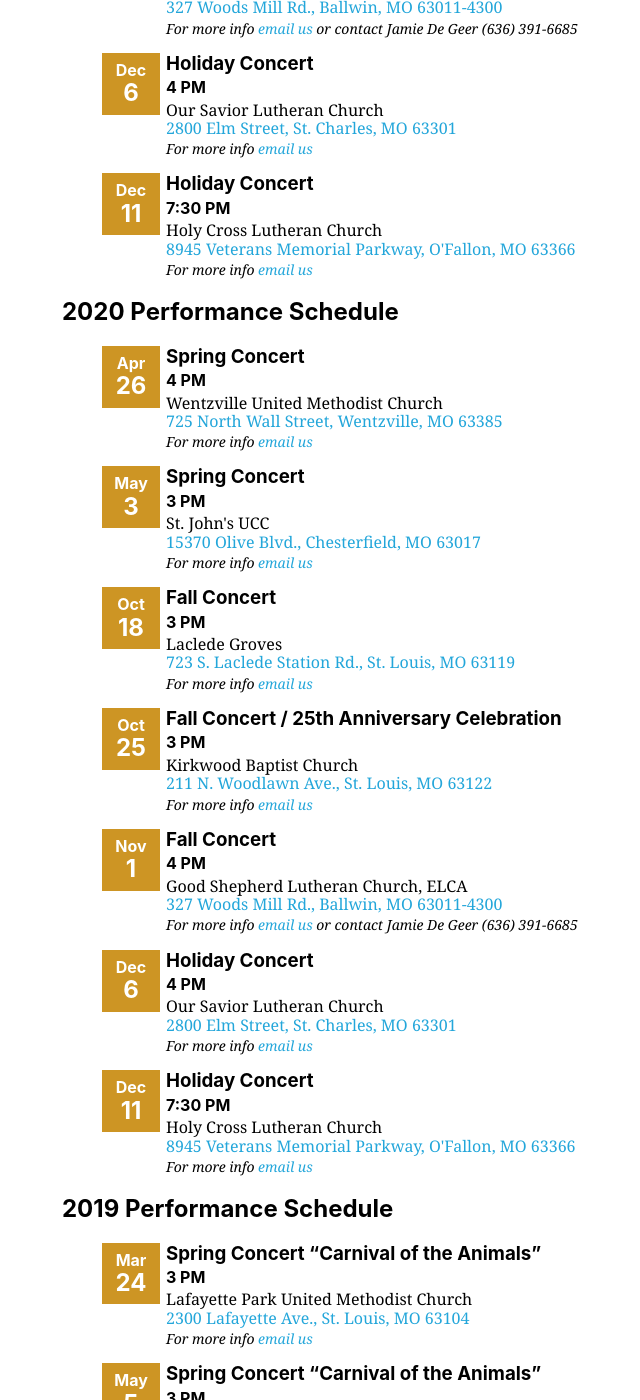
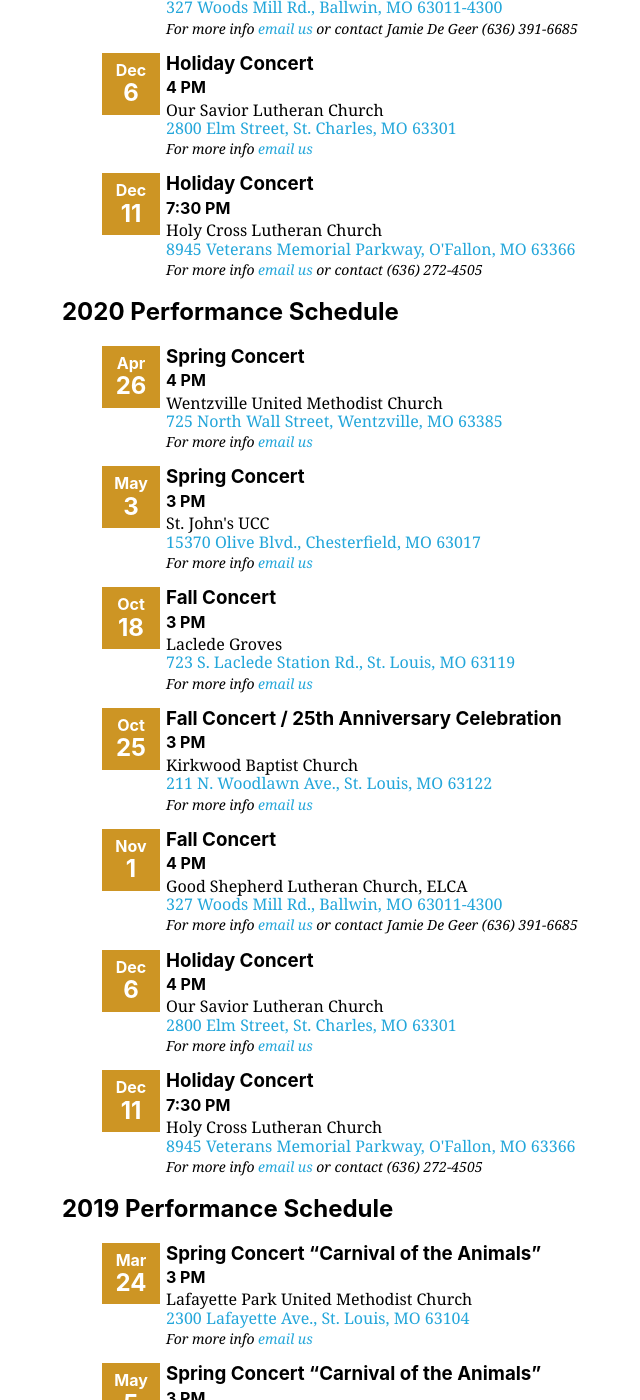
Before and after one commit to GatewayRingers/GatewayRingers.github.io, a Jekyll site: the page built from events.html, in a window 1280 px wide and 1400 px high, scrolled down 962 px. Shown: the whole window, without its empty margins (74-714 px from the left). Built offline with Jekyll 4.4.1, drawn with Linux system fonts in a browser that asks for light colours; nearby versions of some CDN libraries.

Commit message:
Update events.yml

```diff
--- a/_data/events.yml
+++ b/_data/events.yml
@@ -48,7 +48,7 @@
       location: Holy Cross Lutheran Church
       address: 8945 Veterans Memorial Parkway, O'Fallon, MO 63366
       href: https://www.google.com/maps/place/8945+Veterans+Memorial+Pkwy,+O'Fallon,+MO+63366/data=!4m2!3m1!1s0x87ded08c70cc4df7:0x59bdcc014e45c6ff?sa=X&ved=2ahUKEwip9rf39t7cAhXJmOAKHeweBQcQ8gEwAHoECAEQAQ
-      contact:
+      contact: (636) 272-4505
 
 - year: 2019
   concerts:
```
